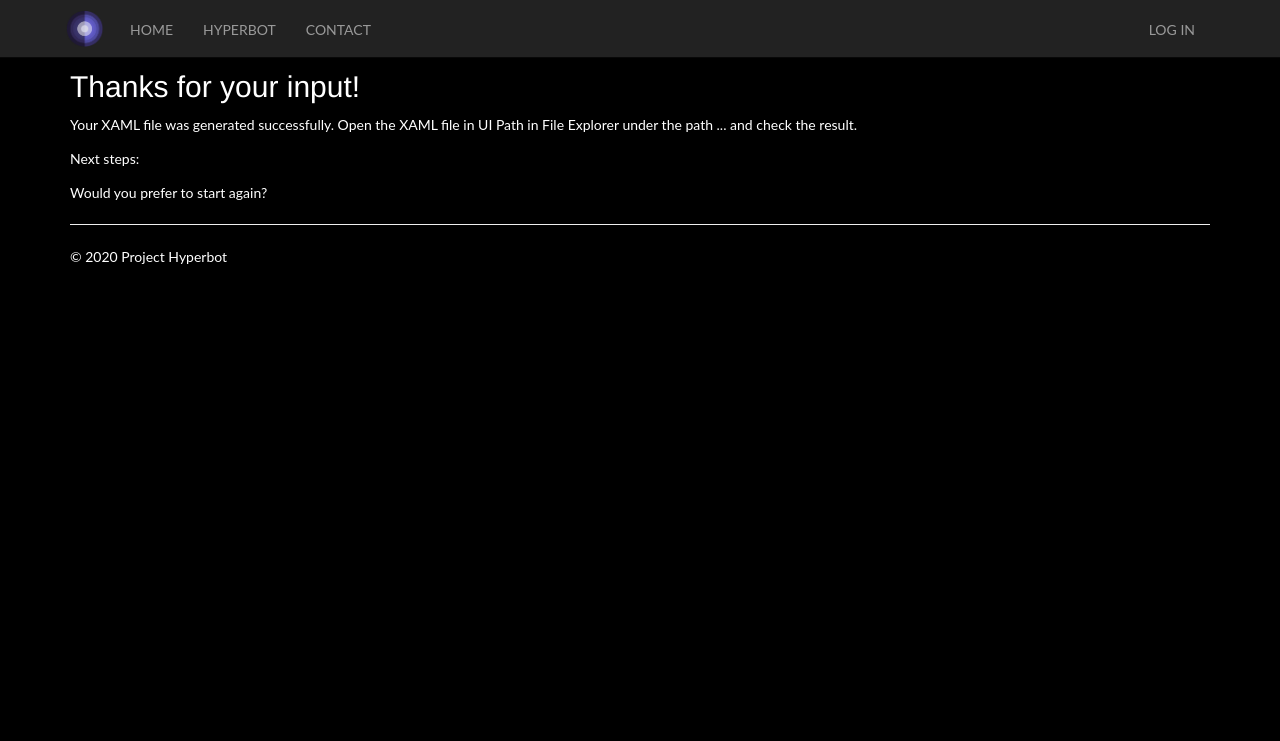
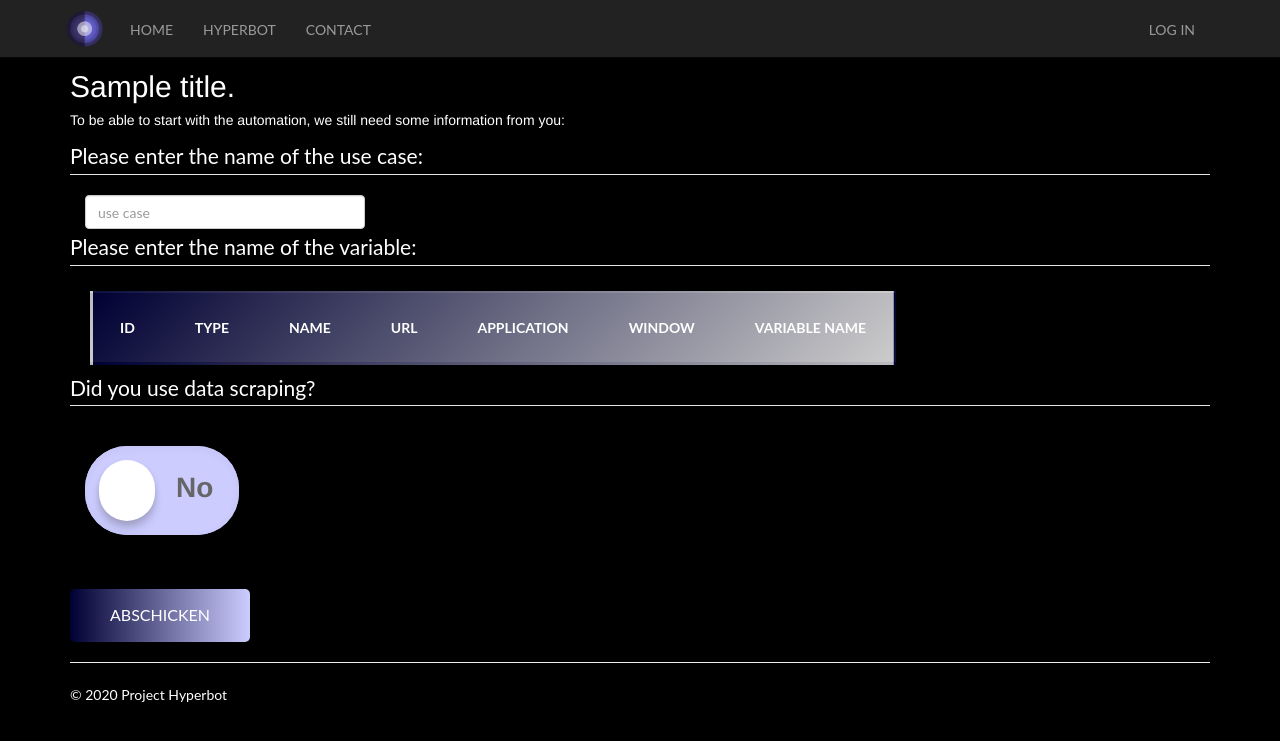
Before and after one commit to JMU-Information-Systems/pjs-hyperbot-main, a Django app: template pjshyperbot/app/templates/app/input.html in a window 1280 px wide. Shown: the top 741 px of the page. Run offline with Django 3.2, Linux system fonts and the light colour scheme; the template is opened without the code that fills it: most values are stand-ins (such as "Sample title", 1, 10 or a date in 2020); lists and menus that the app fills with data are empty; parts of the project's set-up code (start-up, migrations or seed data) failed here and were passed over; some libraries are stand-ins or nearby versions.

```diff
--- a/pjshyperbot/app/templates/app/input.html
+++ b/pjshyperbot/app/templates/app/input.html
@@ -529,14 +529,90 @@
 
 </head>
 <body>
-    <h2>
-        Thanks for your input!
-    </h2>
+    <h2>{{ title }}.</h2>
+    <h5>To be able to start with the automation, we still need some information from you:</h5>
 
 
-    <p>Your XAML file was generated successfully. Open the XAML file in UI Path in File Explorer under the path ... and check the result.</p>
-    <p>Next steps:</p>
-    <p>Would you prefer to start again?</p>
+
+
+
+
+    <form action="nextSteps/" method="post">
+        {% csrf_token %}
+        <div class="form-group">
+
+            <legend style="color:white;">Please enter the name of the use case:</legend>
+            <div class="container">
+
+                <input type="text" class="form-control" name=useCase required placeholder="use case" required />
+            </div>
+
+            <legend style="color:white;">Please enter the name of the variable:</legend>
+            <div class="container">
+                <table class="responsive-table">
+                    <tr class="table-header">
+                        <th class="col col-1">Id</th>
+                        <th class="col col-2">type</th>
+                        <th class="col col-3">name</th>
+                        <th class="col col-4">URL</th>
+                        <th class="col col-5">Application</th>
+                        <th class="col col-6">Window</th>
+                        <th class="col col-7">variable name</th>
+                    </tr>
+
+                    {% for row in message %}
+                    <tr class="table-row">
+                        {% for col in row %}
+                        <td class="col">{{col}}</td>
+                        {% endfor %}
+                        <td class="col col-7" data-label="vname">
+                            <select type="text" class="form-control" name={{row}} required>
+                                {% for value in variables %}
+                                <option value={{value}}>{{value}}</option>
+                                {% endfor %}
+
+                            </select>
+                        </td>
+                        <!-- <td class="col col-7" data-label="vname"><input type="text" class="form-control" name={{row}} required /></td>-->
+                    </tr>
+                    {% endfor %}
+                </table>
+            </div>
+
+            <!-- Wenn Excel oder Word verwendet wurde, dann nach dem Pfad fragen -->
+            <div class="container">
+                {% if a == 1%}
+                <legend style="color:white;">Please enter the path of the used file:</legend>
+                <input type="text" class="form-control" name=path required placeholder="path of the used file" required />
+
+                {% endif %}
+            </div>
+
+            <legend style="color:white;">Did you use data scraping?</legend>
+            <div class="container">
+                <fieldset>
+
+                    <h1 class="btn-switch" ">
+                        <input type="radio" id="yes" name="switch" class="btn-switch__radio btn-switch__radio_yes" />
+                        <input type="radio" checked id="no" name="switch" class="btn-switch__radio btn-switch__radio_no" />
+                        <label for="yes" class="btn-switch__label btn-switch__label_yes"><span class="btn-switch__txt">Yes</span></label>
+                        <label for="no" class="btn-switch__label btn-switch__label_no"><span class="btn-switch__txt">No</span></label>
+                    </h1>
+                </fieldset>
+
+            </div>
+            <select style="visibility:hidden" type="text" class="form-control" name="filename" required>
+
+                <option value={{filename}}>{{filename}}</option>
+
+
+            </select>
+
+            <p></p>
+            <button type="submit" class="btn btn--green">Abschicken</button>
+        </div>
+
+    </form>
 </body>
 </html>
     {% endblock %}
```
